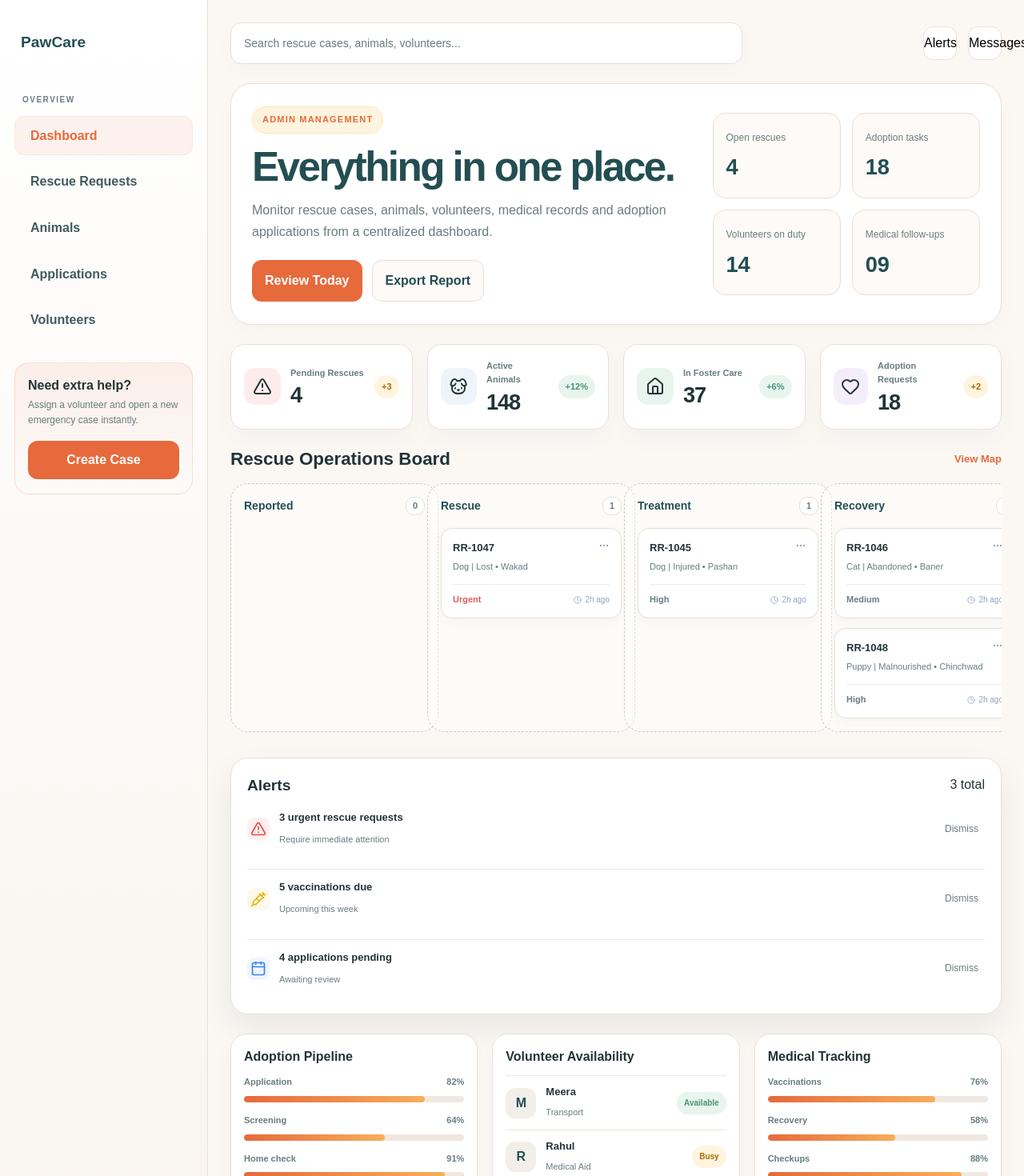
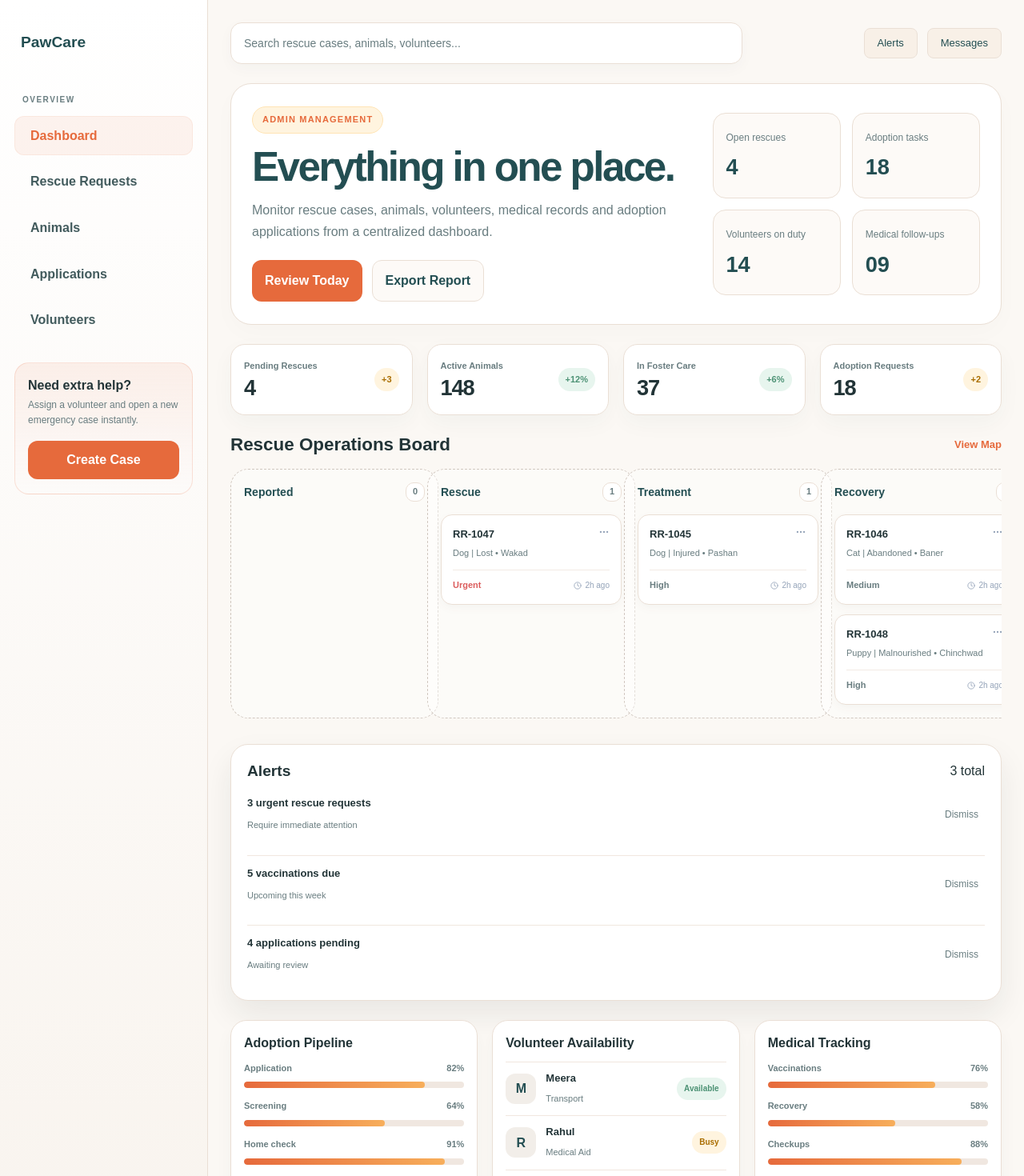
Before and after one commit to SHAYONTAN2006/ngo-project, a React (Vite) app in the folder my-react-app/: page /dashboard in a window 1280 px wide. Shown: the top 1470 px of the page at 80% size. Built offline with nearby package versions, Linux system fonts and the light colour scheme.

Commit message:
homepage changes

```diff
--- a/my-react-app/src/pages/Dashboard.jsx
+++ b/my-react-app/src/pages/Dashboard.jsx
@@ -203,7 +203,6 @@ export default function Dashboard() {
         <section className="stats-grid">
           {[[AlertTriangle, 'Pending Rescues', cases.length, '+3', 'red', 'warning'], [Dog, 'Active Animals', '148', '+12%', 'blue', 'up'], [HomeIcon, 'In Foster Care', '37', '+6%', 'green', 'up'], [Heart, 'Adoption Requests', '18', '+2', 'purple', 'warning']].map(([Icon, label, value, tag, tone, tagTone]) => (
             <div className="stat-card" key={label}>
-              <div className={`stat-icon ${tone}`}><Icon size={24} /></div>
               <div>
                 <span>{label}</span>
                 <strong>{value}</strong>
@@ -264,9 +263,6 @@ export default function Dashboard() {
               ) : alerts.map((alert) => (
                 <div className="alert-item" key={alert.id} style={{ display: 'flex', justifyContent: 'space-between', alignItems: 'center' }}>
                   <div style={{ display: 'flex', gap: '12px', alignItems: 'center' }}>
-                    <span className="alert-dot" style={{ backgroundColor: `${alert.color}15` }}>
-                      <alert.Icon size={20} color={alert.color} />
-                    </span>
                     <div>
                       <strong>{alert.title}</strong>
                       <small>{alert.copy}</small>
@@ -396,9 +392,9 @@ export default function Dashboard() {
               onChange={(e) => setSearchQuery(e.target.value)}
             />
           </div>
-          <div className="top-actions">
-            <button type="button" className="icon-btn" aria-label="Notifications" onClick={() => alert('You have no new notifications.')}>Alerts</button>
-            <button type="button" className="icon-btn" aria-label="Messages" onClick={() => alert('You have no new messages.')}>Messages</button>
+          <div className="top-actions" style={{ display: 'flex', gap: '12px' }}>
+            <button type="button" aria-label="Notifications" onClick={() => alert('You have no new notifications.')} style={{ background: '#f8f0e7', border: '1px solid var(--border)', color: 'var(--secondary)', padding: '8px 16px', borderRadius: '8px', cursor: 'pointer', fontWeight: '500', fontSize: '13px' }}>Alerts</button>
+            <button type="button" aria-label="Messages" onClick={() => alert('You have no new messages.')} style={{ background: '#f8f0e7', border: '1px solid var(--border)', color: 'var(--secondary)', padding: '8px 16px', borderRadius: '8px', cursor: 'pointer', fontWeight: '500', fontSize: '13px' }}>Messages</button>
           </div>
         </header>
 
--- a/my-react-app/src/pages/Home.jsx
+++ b/my-react-app/src/pages/Home.jsx
@@ -133,7 +133,7 @@ function HeroSlider() {
   useEffect(() => {
     const timer = setInterval(() => {
       setCurrentIndex((prev) => (prev + 1) % animals.length);
-    }, 5000);
+    }, 3000);
     return () => clearInterval(timer);
   }, [animals.length]);
 
```
Also changed, not shown: my-react-app/src/assets/logo.png (added), my-react-app/src/pages/AnimalProfile.jsx (line endings or trailing spaces), my-react-app/src/pages/AnimalsGallery.jsx (line endings or trailing spaces), my-react-app/src/pages/ApplicationForm.jsx (line endings or trailing spaces), my-react-app/src/pages/RescueTracker.jsx (line endings or trailing spaces), my-react-app/src/pages/VolunteerOnboarding.jsx (line endings or trailing spaces).
